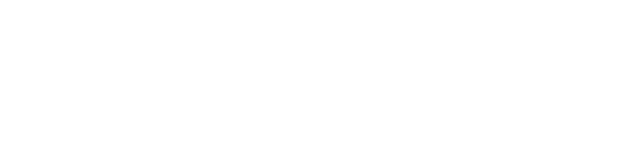
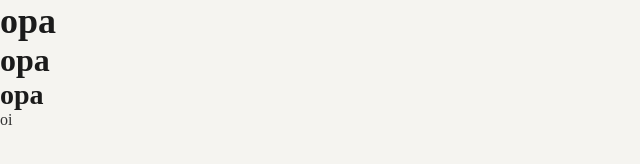
Before and after one commit to Guithentges/Local-turistico, a plain HTML site: page index.html in a window 1280 px wide. Shown: the whole page, without its empty margins (0-640 px from the left). Drawn offline with Linux system fonts and the light colour scheme.

Commit message:
styles guide

```diff
--- a/index.html
+++ b/index.html
@@ -4,8 +4,12 @@
     <meta charset="UTF-8">
     <meta name="viewport" content="width=device-width, initial-scale=1.0">
     <title>Guia de viagem</title>
+    <link rel="stylesheet" href="styles/styles.css">
 </head>
 <body>
-
+    <h1>opa</h1>
+    <h2>opa</h2>
+    <h3>opa</h3>
+    <p>oi</p>
 </body>
 </html>
--- /dev/null
+++ b/styles/global.css
@@ -0,0 +1,45 @@
+*{
+    margin: 0;
+    padding: 0;
+    box-sizing: border-box;
+}
+
+:root{
+    --background: #F5F4F0;
+    --border: #D9D9D9;
+    --text-primary: #1B1B1B;
+    --text-secondary: #333333;
+    --text-tertiary: #696969;
+    --text-headline: #E1624F;
+    --accent-blue: #0C51A7;
+    --accent-orange: #E95E10;
+    --accent-pink: #E5245E;
+    --accent-purple: #591B98;
+    --font-family: 'Open-sanz';
+    --headline: 16px bold;
+}
+
+body{
+    margin: 0;
+    padding: 0;
+    box-sizing: border-box;
+    font-family: var(--font-family);
+    color: var(--text-secondary);
+    background-color: var(--background);
+}
+
+h1{
+    color: var(--text-primary);
+    font-size: 36px;
+    font-weight: bold;
+}
+h2{
+    color: var(--text-primary);
+    font-size: 32px;
+    font-weight: bold;
+}
+h3{
+    color: var(--text-primary);
+    font-size: 28px;
+    font-weight: bold;
+}
--- /dev/null
+++ b/styles/styles.css
@@ -0,0 +1 @@
+@import URL(global.css);
```
Also changed, not shown: styles.css (deleted), 4 other files.
